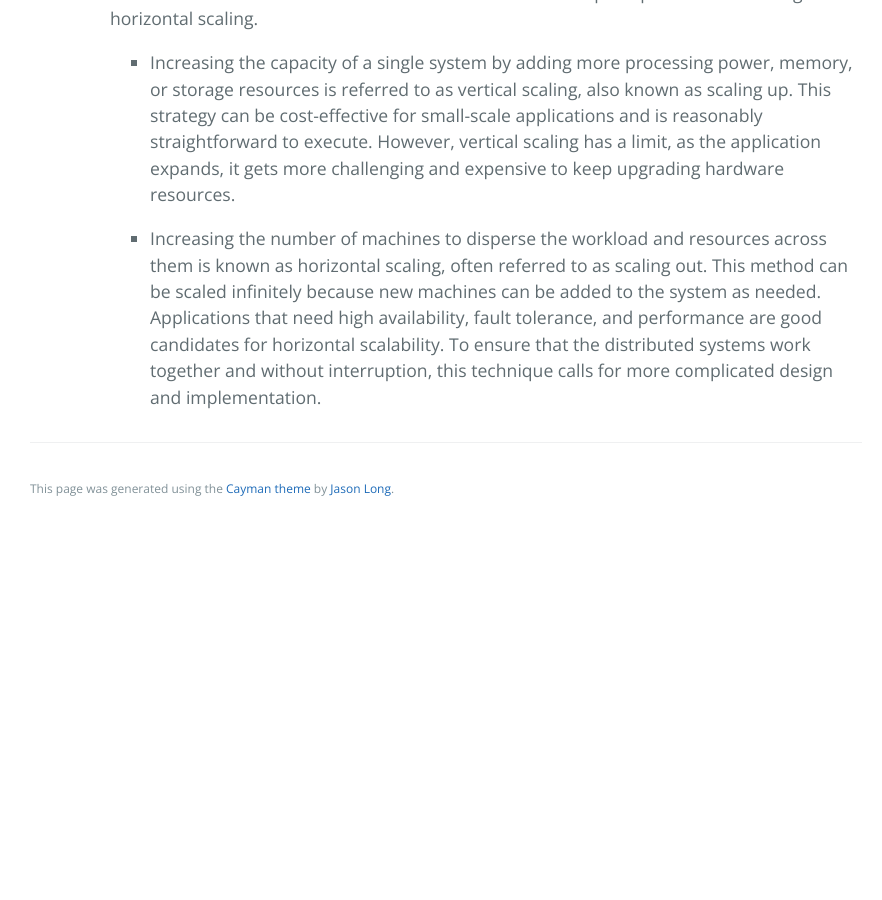
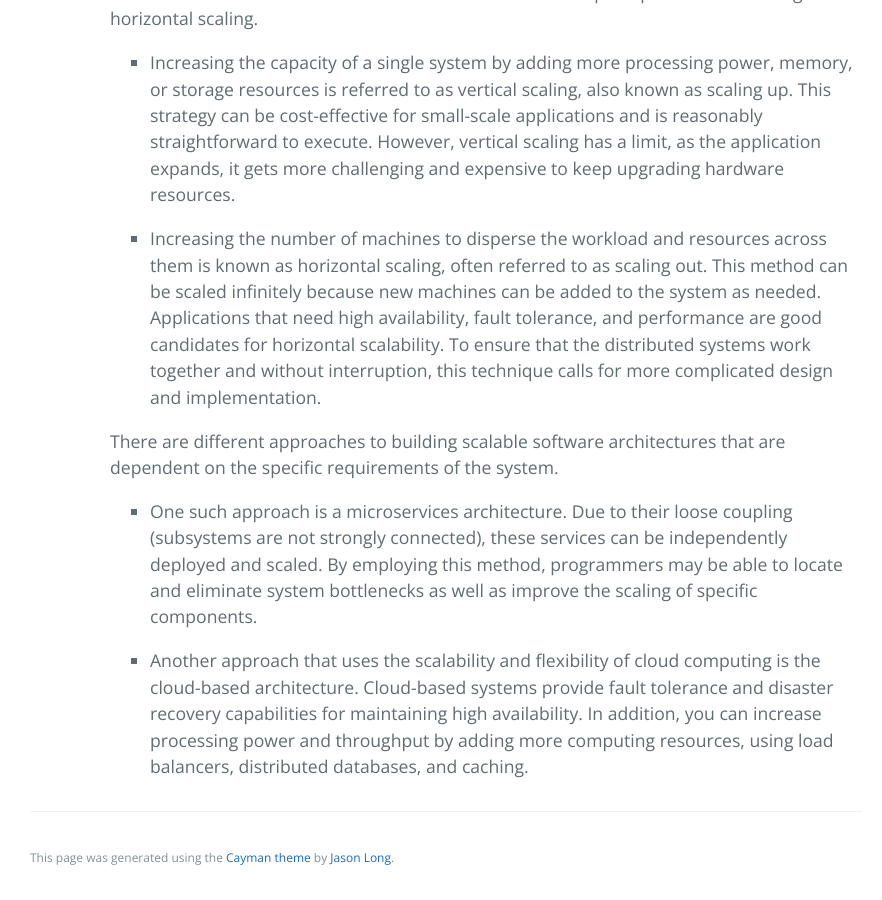
Before and after one commit to learning-software-engineering/learning-software-engineering.github.io, a Jekyll site: the page built from Topics/Software_Engineering.md, in a window 1280 px wide and 900 px high, scrolled down 803 px. Shown: the whole window, without its empty margins (194-1076 px from the left). Built offline with Jekyll 4.4.1, drawn with Linux system fonts in a browser that asks for light colours; our own code applies the rules of GitHub Pages for plain Markdown files; before the commit the page ends 1334 px from its top, so only the background shows below that.

Commit message:
added different approaches to building a scalable architerture

```diff
--- a/Topics/Software_Engineering.md
+++ b/Topics/Software_Engineering.md
@@ -20,3 +20,9 @@ Potential topics--
         - Increasing the capacity of a single system by adding more processing power, memory, or storage resources is referred to as vertical scaling, also known as scaling up. This strategy can be cost-effective for small-scale applications and is reasonably straightforward to execute. However, vertical scaling has a limit, as the application expands, it gets more challenging and expensive to keep upgrading hardware resources.
 
         - Increasing the number of machines to disperse the workload and resources across them is known as horizontal scaling, often referred to as scaling out. This method can be scaled infinitely because new machines can be added to the system as needed. Applications that need high availability, fault tolerance, and performance are good candidates for horizontal scalability. To ensure that the distributed systems work together and without interruption, this technique calls for more complicated design and implementation.
+
+        There are different approaches to building scalable software architectures that are dependent on the specific requirements of the system.
+
+        - One such approach is a microservices architecture. Due to their loose coupling (subsystems are not strongly connected), these services can be independently deployed and scaled. By employing this method, programmers may be able to locate and eliminate system bottlenecks as well as improve the scaling of specific components.
+
+        - Another approach that uses the scalability and flexibility of cloud computing is the cloud-based architecture. Cloud-based systems provide fault tolerance and disaster recovery capabilities for maintaining high availability. In addition, you can increase processing power and throughput by adding more computing resources, using load balancers, distributed databases, and caching.
```
